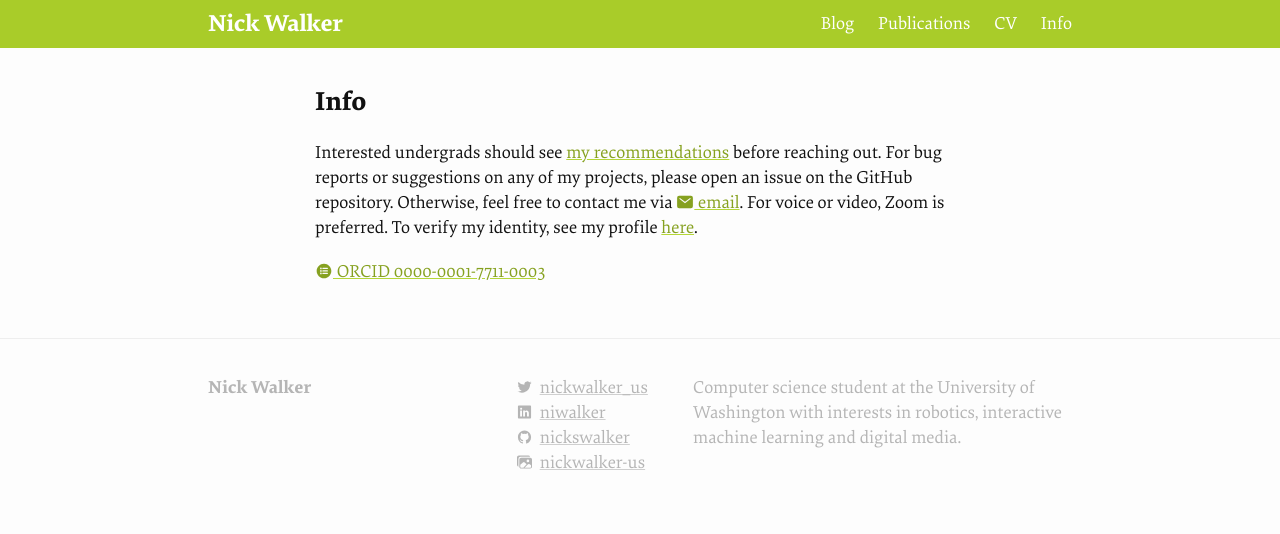
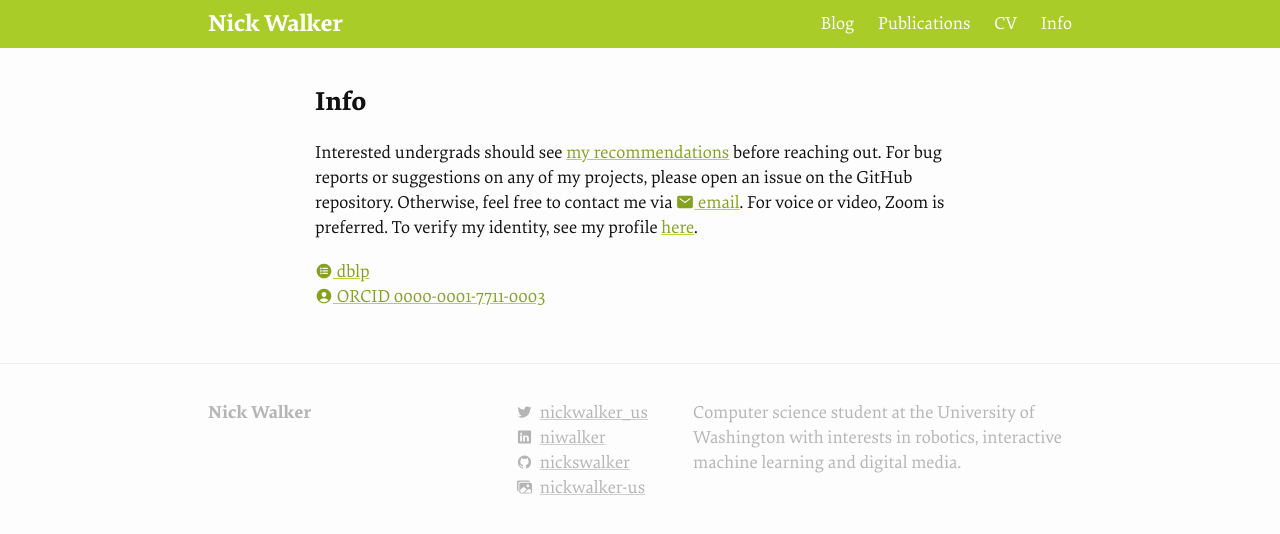
Before and after one commit to nickswalker/nickwalker.us, a Jekyll site: the page built from pages/info.md, in a window 1280 px wide. Shown: the top 534 px of the page. Built offline with Jekyll 4.4.1, drawn with Linux system fonts in a browser that asks for light colours; nearby versions of some CDN libraries.

Commit message:
Add dblp profile link

```diff
--- a/pages/info.md
+++ b/pages/info.md
@@ -8,4 +8,5 @@ permalink: info
 ---
 Interested undergrads should see [my recommendations]({% link pages/undergrads.md %}) before reaching out. For bug reports or suggestions on any of my projects, please open an issue on the GitHub repository. Otherwise, feel free to contact me via <a href="mailto:nswalker@cs.uw.edu"><ion-icon name="mail"></ion-icon> email</a>. For voice or video, Zoom is preferred. To verify my identity, see my profile [here](https://keybase.io/nickswalker).
 
-<a href="https://orcid.org/0000-0001-7711-0003"><ion-icon name="list-circle"></ion-icon> ORCID 0000-0001-7711-0003</a>
+<a href="https://dblp.org/pid/14/1613-1"><ion-icon name="list-circle"></ion-icon> dblp</a><br/>
+<a href="https://orcid.org/0000-0001-7711-0003"><ion-icon name="person-circle"></ion-icon> ORCID 0000-0001-7711-0003</a>
```
